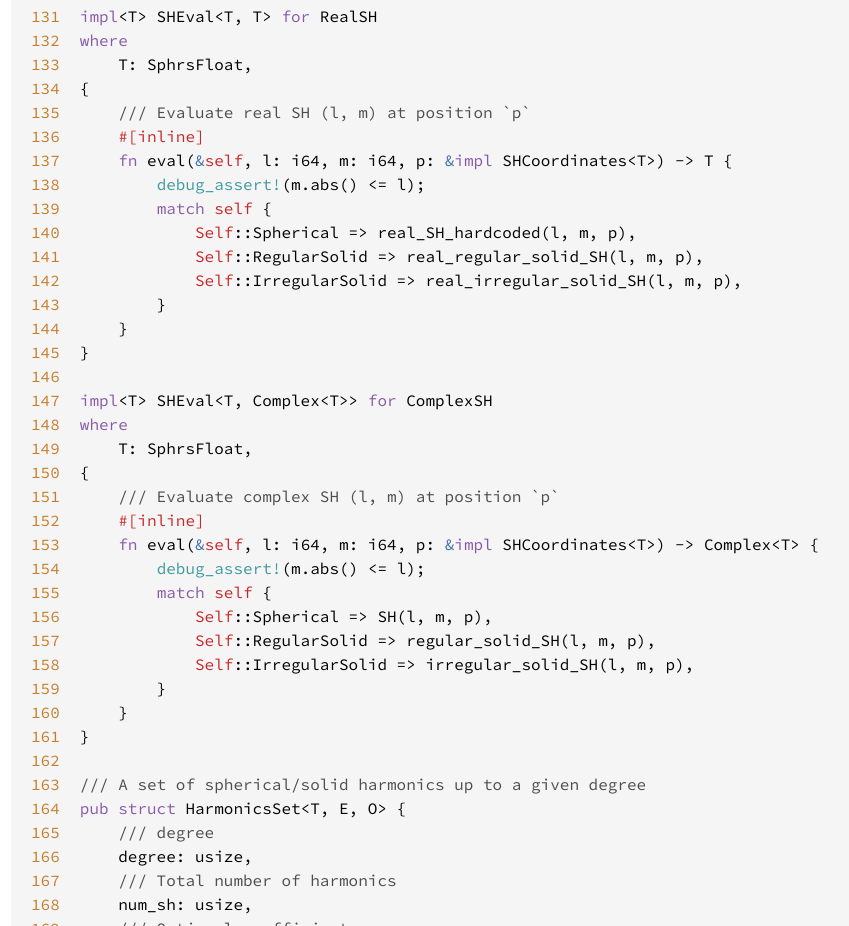
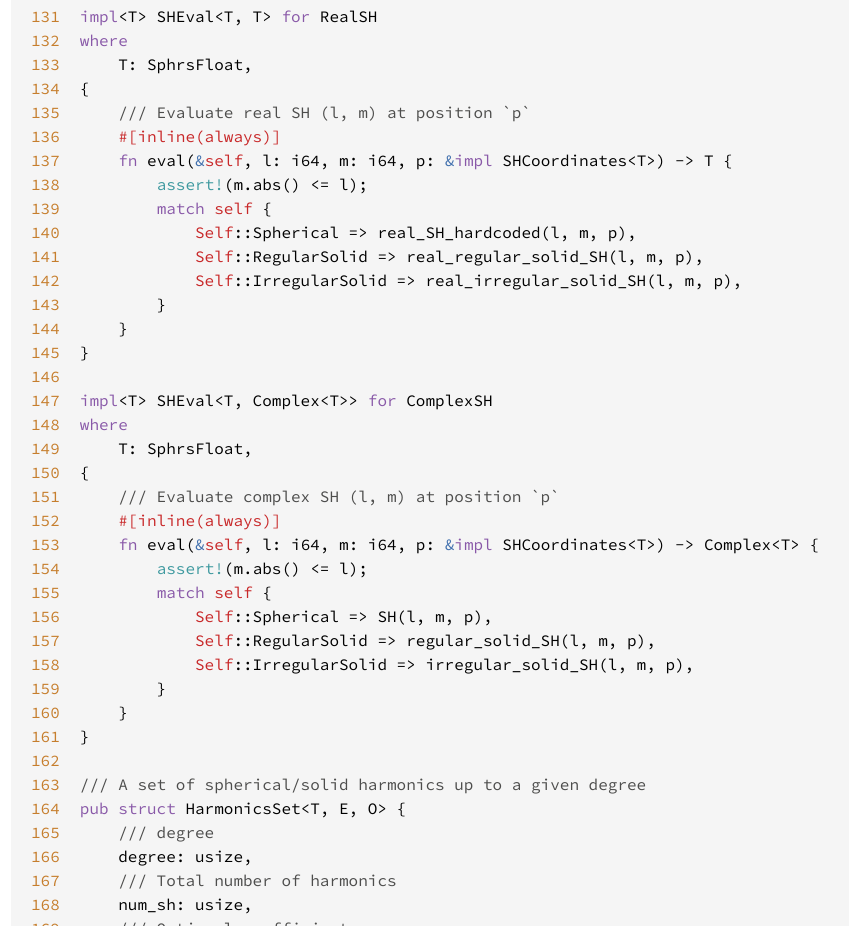
Before and after one commit to argmin-rs/sphrs, a plain HTML site: page src/sphrs/lib.rs.html in a window 1280 px wide. Shown: the part 3226-4152 px from the top of the page, without its empty margins (54-903 px from the left). Drawn offline with Linux system fonts and the light colour scheme.

Commit message:
deploy: 5c2bb6f8d0349f72147fca00d49c889cb1966e0f

```diff
--- a/src/sphrs/lib.rs.html
+++ b/src/sphrs/lib.rs.html
@@ -853,9 +853,9 @@
     </span>T: SphrsFloat,
 {
     <span class="doccomment">/// Evaluate real SH (l, m) at position `p`
-    </span><span class="attribute">#[inline]
+    </span><span class="attribute">#[inline(always)]
     </span><span class="kw">fn </span>eval(<span class="kw-2">&amp;</span><span class="self">self</span>, l: i64, m: i64, p: <span class="kw-2">&amp;</span><span class="kw">impl </span>SHCoordinates&lt;T&gt;) -&gt; T {
-        <span class="macro">debug_assert!</span>(m.abs() &lt;= l);
+        <span class="macro">assert!</span>(m.abs() &lt;= l);
         <span class="kw">match </span><span class="self">self </span>{
             <span class="self">Self</span>::Spherical =&gt; real_SH_hardcoded(l, m, p),
             <span class="self">Self</span>::RegularSolid =&gt; real_regular_solid_SH(l, m, p),
@@ -869,9 +869,9 @@
     </span>T: SphrsFloat,
 {
     <span class="doccomment">/// Evaluate complex SH (l, m) at position `p`
-    </span><span class="attribute">#[inline]
+    </span><span class="attribute">#[inline(always)]
     </span><span class="kw">fn </span>eval(<span class="kw-2">&amp;</span><span class="self">self</span>, l: i64, m: i64, p: <span class="kw-2">&amp;</span><span class="kw">impl </span>SHCoordinates&lt;T&gt;) -&gt; Complex&lt;T&gt; {
-        <span class="macro">debug_assert!</span>(m.abs() &lt;= l);
+        <span class="macro">assert!</span>(m.abs() &lt;= l);
         <span class="kw">match </span><span class="self">self </span>{
             <span class="self">Self</span>::Spherical =&gt; SH(l, m, p),
             <span class="self">Self</span>::RegularSolid =&gt; regular_solid_SH(l, m, p),
```
